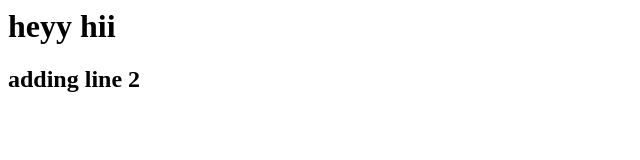
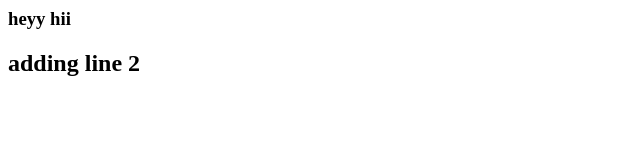
Before and after one commit to gauravswami210/project, a plain HTML site: page index.html in a window 1280 px wide. Shown: the whole page, without its empty margins (0-640 px from the left). Drawn offline with Linux system fonts and the light colour scheme.

Commit message:
thord commit in index.html

```diff
--- a/index.html
+++ b/index.html
@@ -1,2 +1,2 @@
-<h1>heyy hii</h1>
+<h3>heyy hii</h3>
 <h2>adding line 2</h2>
```
